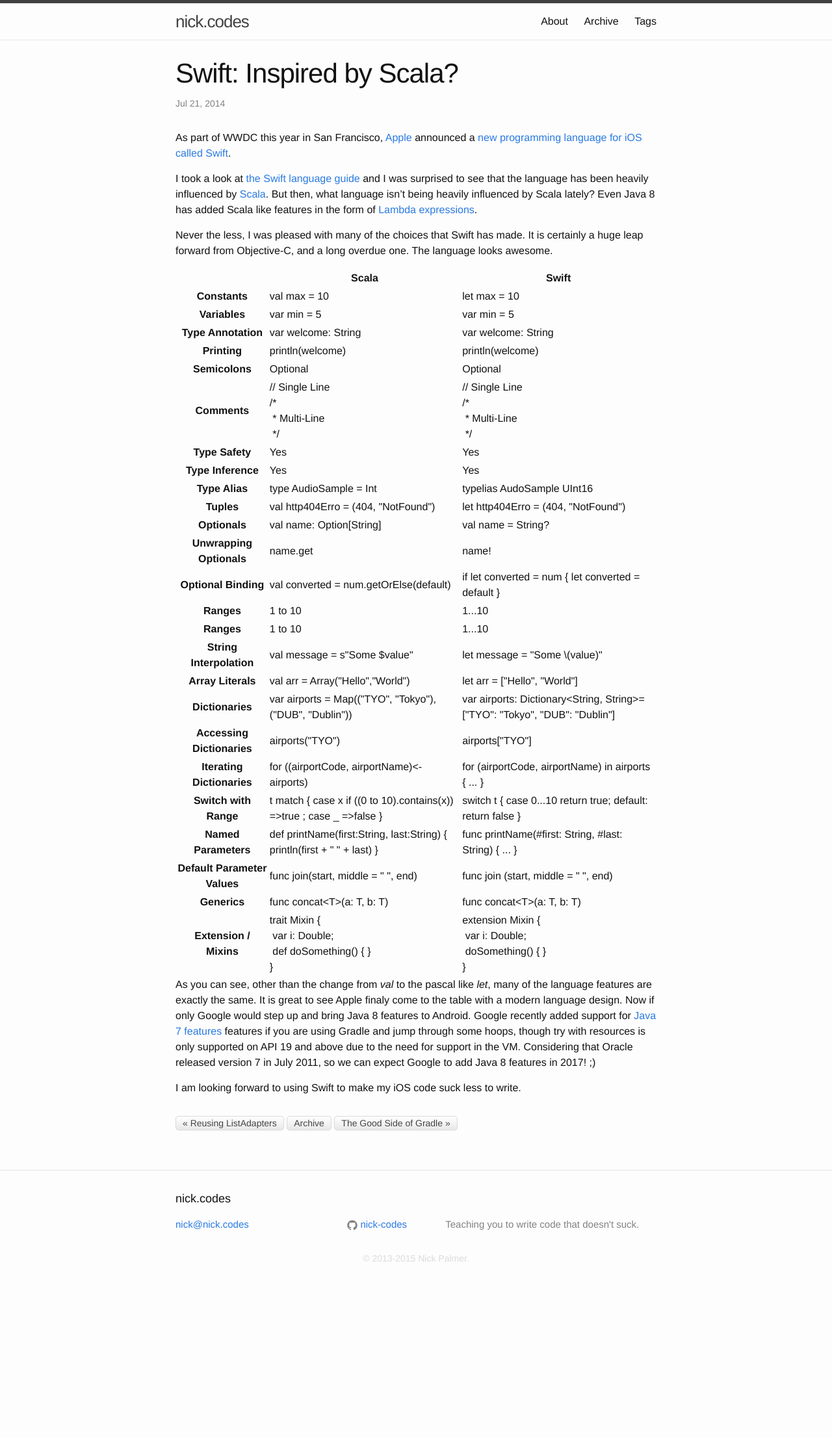
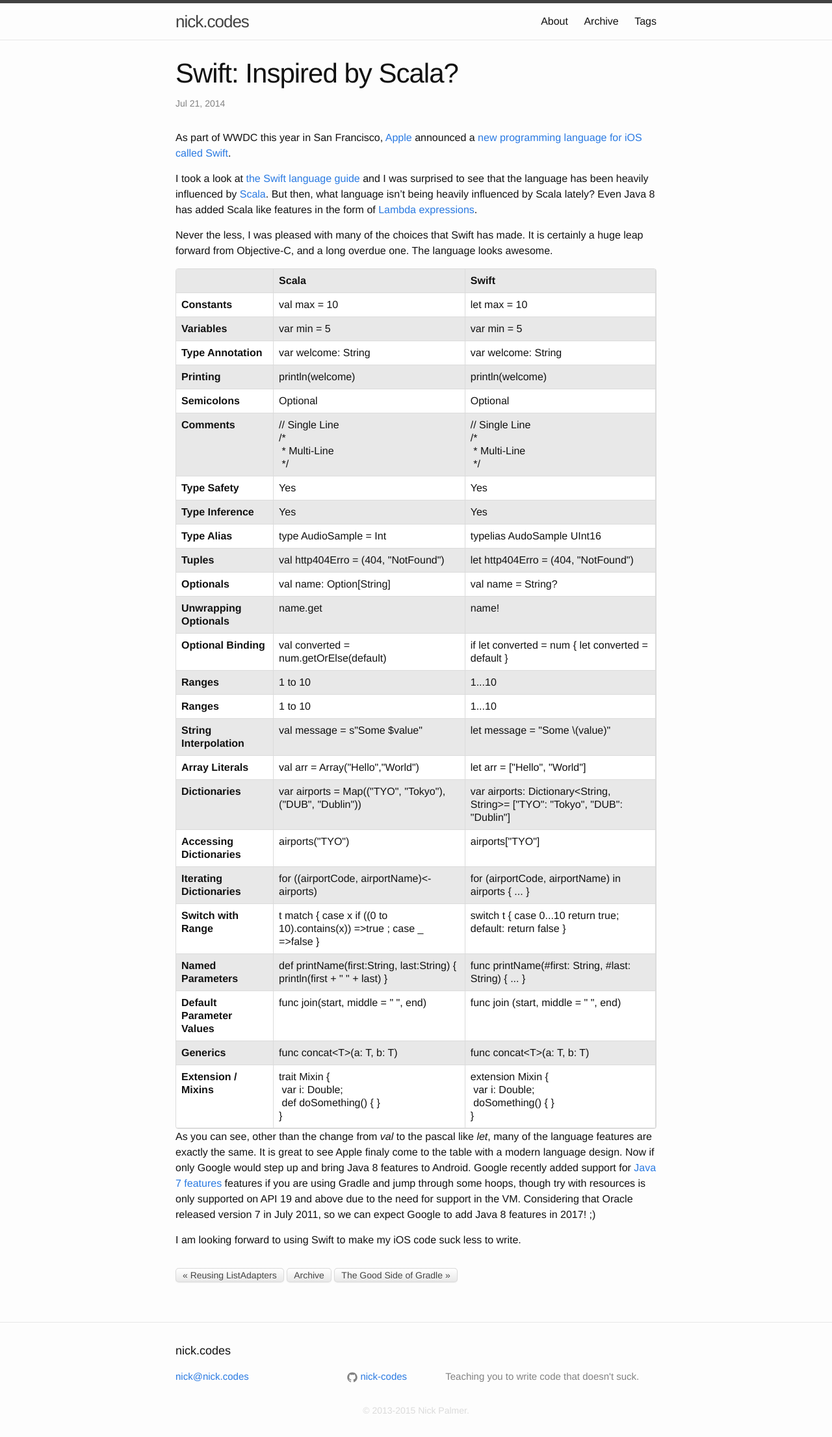
Before and after one commit to nick-codes/nick-codes.github.io, a Jekyll site: the page built from _posts/2014-07-21-swift-inspired-by-scala.md, in a window 1280 px wide. Shown: the whole page at 65% size. Built offline with Jekyll 4.4.1, drawn with Linux system fonts in a browser that asks for light colours; before the commit the page ends 1977 px from its top, so only the background shows below that.

Commit message:
Make tables pretty again.

```diff
--- a/_sass/_style.scss
+++ b/_sass/_style.scss
@@ -70,3 +70,41 @@
 	color: white;
     background: none;
 }
+
+.table-bordered{
+	border:1px solid $grey-color-medium;
+	border-collapse:separate;
+	*border-collapse:collapse;
+	-webkit-border-radius:4px;
+	-moz-border-radius:4px;
+	border-radius:4px;
+}
+
+table {
+	max-width:100%;
+	background: $grey-color-xtra-light;
+	border-collapse:collapse;
+	border-spacing:0;
+
+	tr:nth-child(odd) {
+		background-color: $grey-color-light;
+	}
+
+	th, td {
+		padding:8px;
+		line-height:20px;
+		text-align:left;
+		vertical-align:top;
+		border-bottom:1px solid $grey-color-medium;
+		border-right:1px solid $grey-color-medium;
+	}
+
+	th {
+		font-weight: bold;
+	}
+
+	tr:hover {
+		background-color: $grey-color-medium;
+	}
+
+}
--- a/css/main.scss
+++ b/css/main.scss
@@ -19,7 +19,7 @@ $background-color: #fdfdfd;
 $brand-color:      #2a7ae2;
 
 $grey-color:       #828282;
-$grey-color-xtra-light: lighten($grey-color, 60%);
+$grey-color-xtra-light: lighten($grey-color, 50%);
 $grey-color-light: lighten($grey-color, 40%);
 $grey-color-medium: lighten($grey-color, 35%);
 $grey-color-dark:  darken($grey-color, 25%);
```
